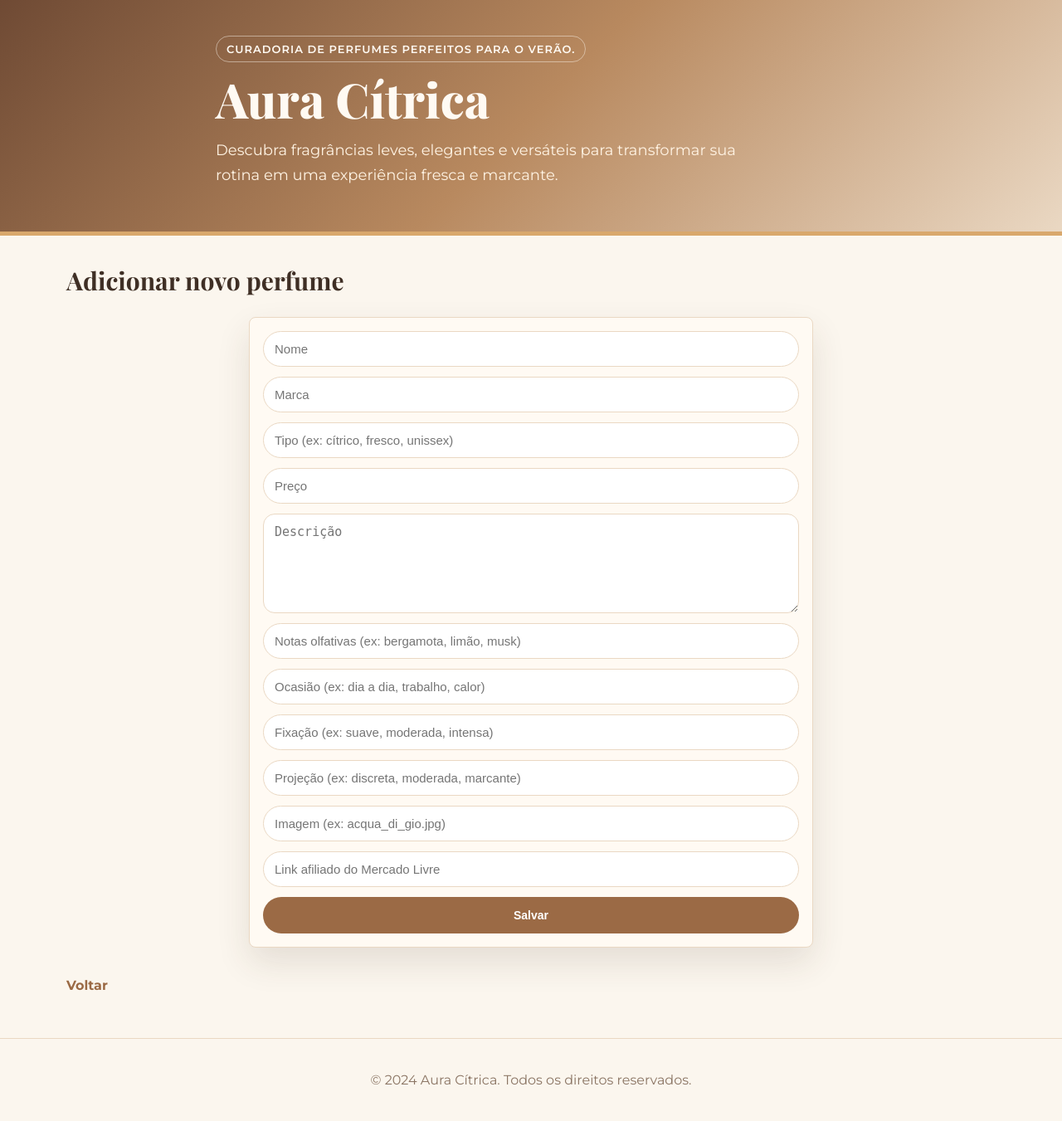
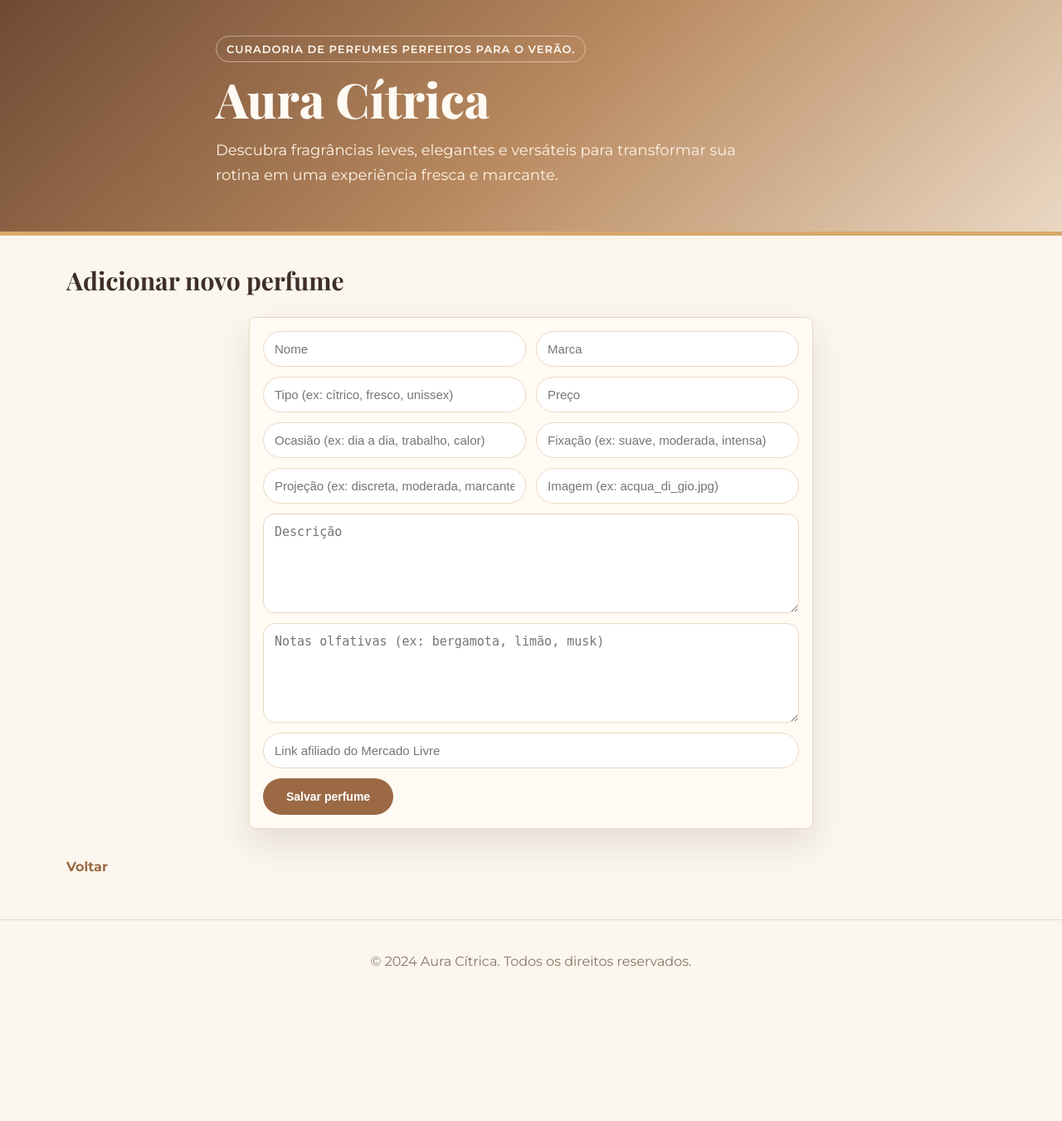
Before and after one commit to gabrielanbueno/perfume, a Flask app: template templates/adicionar.html in a window 1280 px wide. Shown: the part 20-1371 px from the top of the page at 83% size. After the commit the page ends 1184 px from the top, so only its background shows below. Run offline with Flask 3, Linux system fonts and the light colour scheme; the template is opened without the code that fills it, so the values that code supplies are empty.

Commit message:
ajustes css formulario

```diff
--- a/static/style.css
+++ b/static/style.css
@@ -104,6 +104,18 @@ h2 {
     max-width: 680px;
     margin-left: auto;
     margin-right: auto;
+}
+
+.form-grid {
+    display: grid;
+    gap: 12px;
+    grid-template-columns: repeat(2, minmax(0, 1fr));
+}
+
+.formulario button {
+    width: fit-content;
+    padding-left: 28px;
+    padding-right: 28px;
 }
 
 .filtro select,
@@ -486,5 +498,13 @@ footer {
         width: 100%;
     }
 
+    .form-grid {
+        grid-template-columns: 1fr;
+    }
+
+    .formulario button {
+        width: 100%;
+    }
+
 
 }
--- a/templates/adicionar.html
+++ b/templates/adicionar.html
@@ -5,54 +5,33 @@
 <h2>Adicionar novo perfume</h2>
 
 <form class="formulario" method="post">
-    <input type="text" name="nome" placeholder="Nome" required>
+    <div class="form-grid">
+        <input type="text" name="nome" placeholder="Nome" required>
 
-    <input type="text" name="marca" placeholder="Marca" required>
+        <input type="text" name="marca" placeholder="Marca" required>
 
-    <input type="text" name="tipo" placeholder="Tipo (ex: cítrico, fresco, unissex)">
+        <input type="text" name="tipo" placeholder="Tipo (ex: cítrico, fresco, unissex)">
 
-    <input type="number" name="preco" placeholder="Preço" step="0.01">
+        <input type="number" name="preco" placeholder="Preço" step="0.01">
+
+        <input type="text" name="ocasiao" placeholder="Ocasião (ex: dia a dia, trabalho, calor)">
+
+        <input type="text" name="fixacao" placeholder="Fixação (ex: suave, moderada, intensa)">
+
+        <input type="text" name="projecao" placeholder="Projeção (ex: discreta, moderada, marcante)">
+
+        <input type="text" name="imagem" placeholder="Imagem (ex: acqua_di_gio.jpg)">
+    </div>
 
     <textarea name="descricao" placeholder="Descrição"></textarea>
 
-    <input
-        type="text"
-        name="notas"
-        placeholder="Notas olfativas (ex: bergamota, limão, musk)"
-    >
+    <textarea name="notas" placeholder="Notas olfativas (ex: bergamota, limão, musk)"></textarea>
 
-    <input
-        type="text"
-        name="ocasiao"
-        placeholder="Ocasião (ex: dia a dia, trabalho, calor)"
-    >
+    <input type="url" name="link_compra" placeholder="Link afiliado do Mercado Livre">
 
-    <input
-        type="text"
-        name="fixacao"
-        placeholder="Fixação (ex: suave, moderada, intensa)"
-    >
+    <button type="submit">Salvar perfume</button>
+</form>
 
-    <input
-        type="text"
-        name="projecao"
-        placeholder="Projeção (ex: discreta, moderada, marcante)"
-    >
-
-    <input
-        type="text"
-        name="imagem"
-        placeholder="Imagem (ex: acqua_di_gio.jpg)"
-    >
-
-    <input
-        type="url"
-        name="link_compra"
-        placeholder="Link afiliado do Mercado Livre"
-    >
-
-    <button type="submit">Salvar</button>
-</form>
 
 <a href="{{ url_for('index') }}" class="link-voltar">Voltar</a>
 
```
